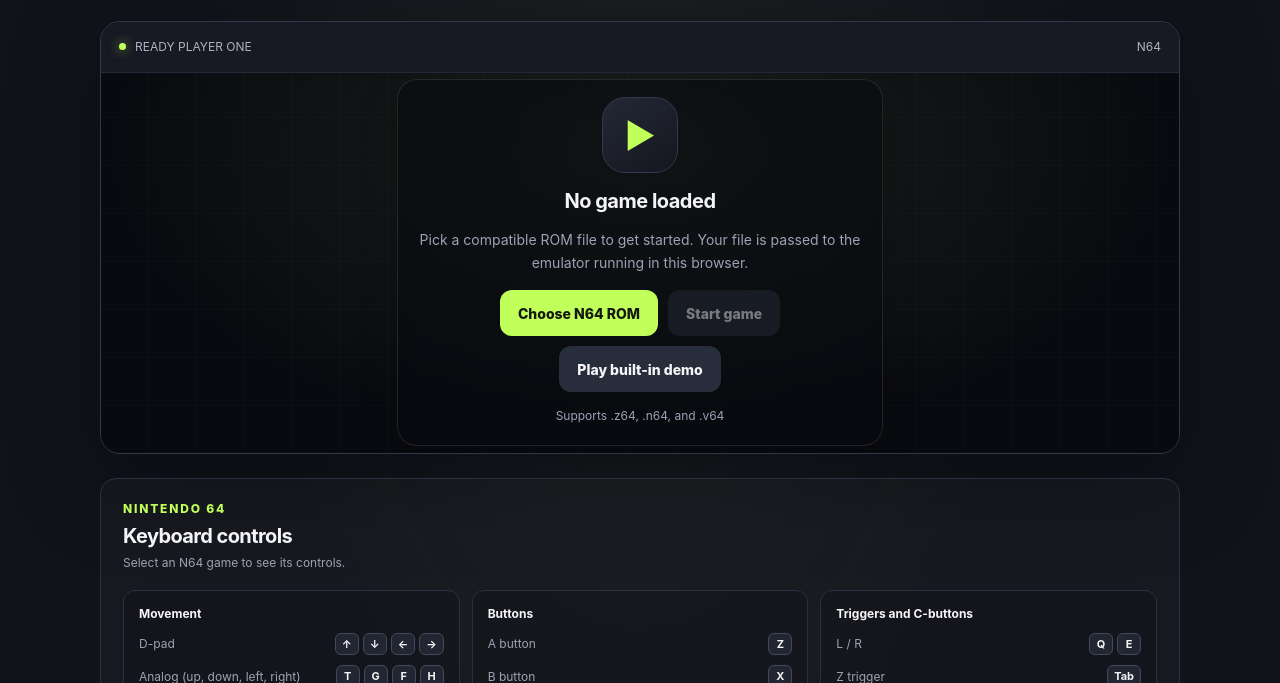
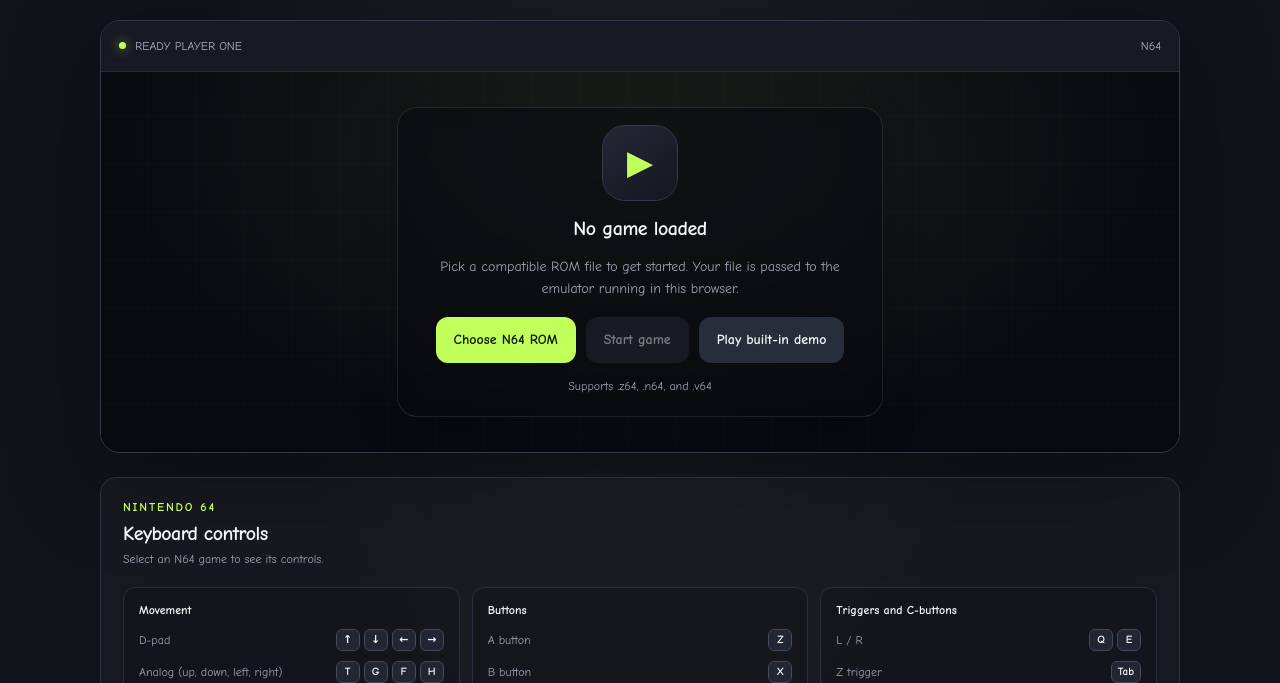
Before and after one commit to OfficialACVlogs/M-kay, a plain HTML site: page index.html in a window 1280 px wide. Shown: the part 417-1100 px from the top of the page. Drawn offline with Linux system fonts and the light colour scheme.

Commit message:
Use playful cartoon typography

```diff
--- a/index.html
+++ b/index.html
@@ -8,7 +8,7 @@
   <style>
     :root {
       color-scheme: dark;
-      font-family: Inter, ui-sans-serif, system-ui, -apple-system, BlinkMacSystemFont, "Segoe UI", sans-serif;
+      font-family: "Comic Sans MS", "Chalkboard", "Comic Sans", cursive;
       background: var(--page-bg);
       color: var(--text);
       font-synthesis: none;
```
